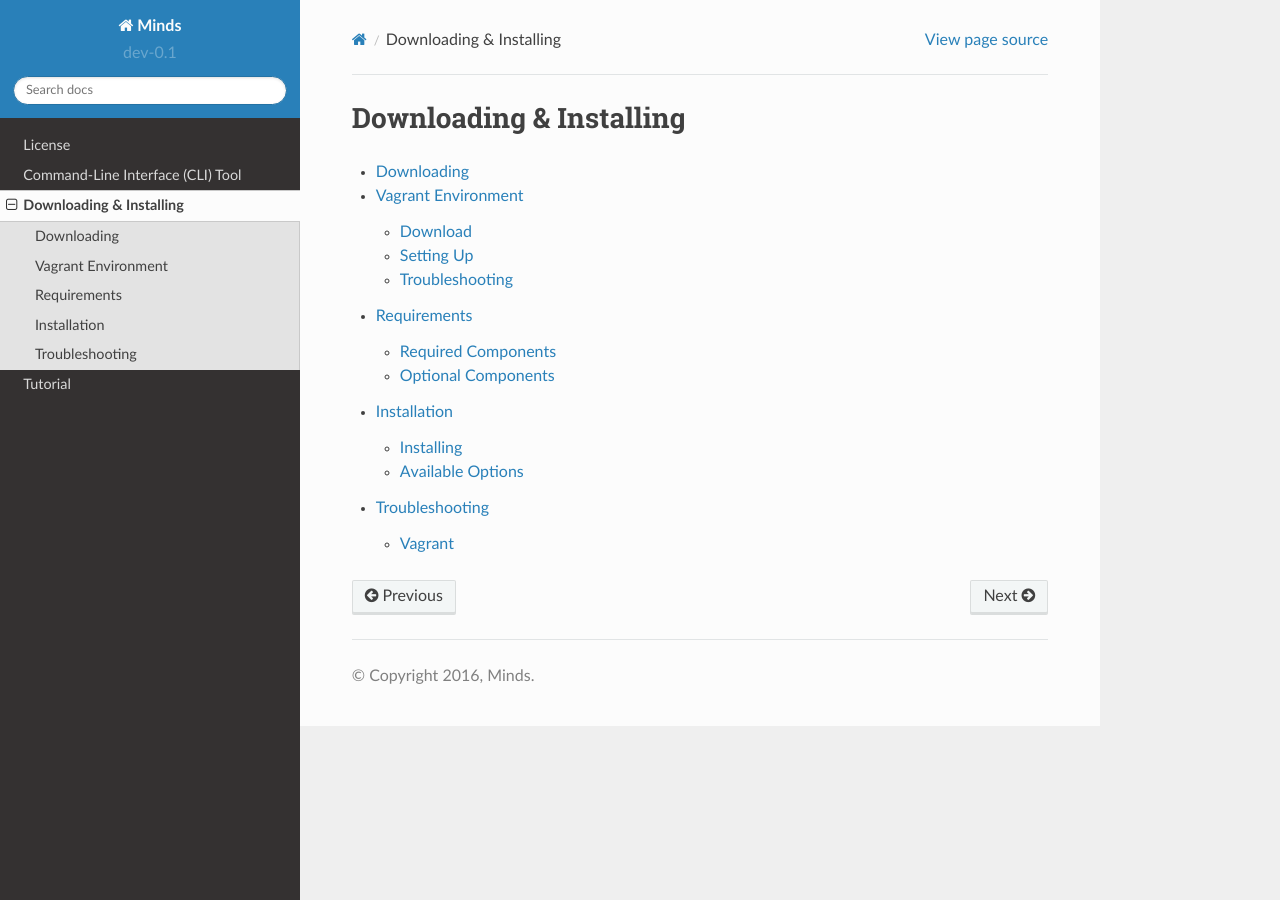
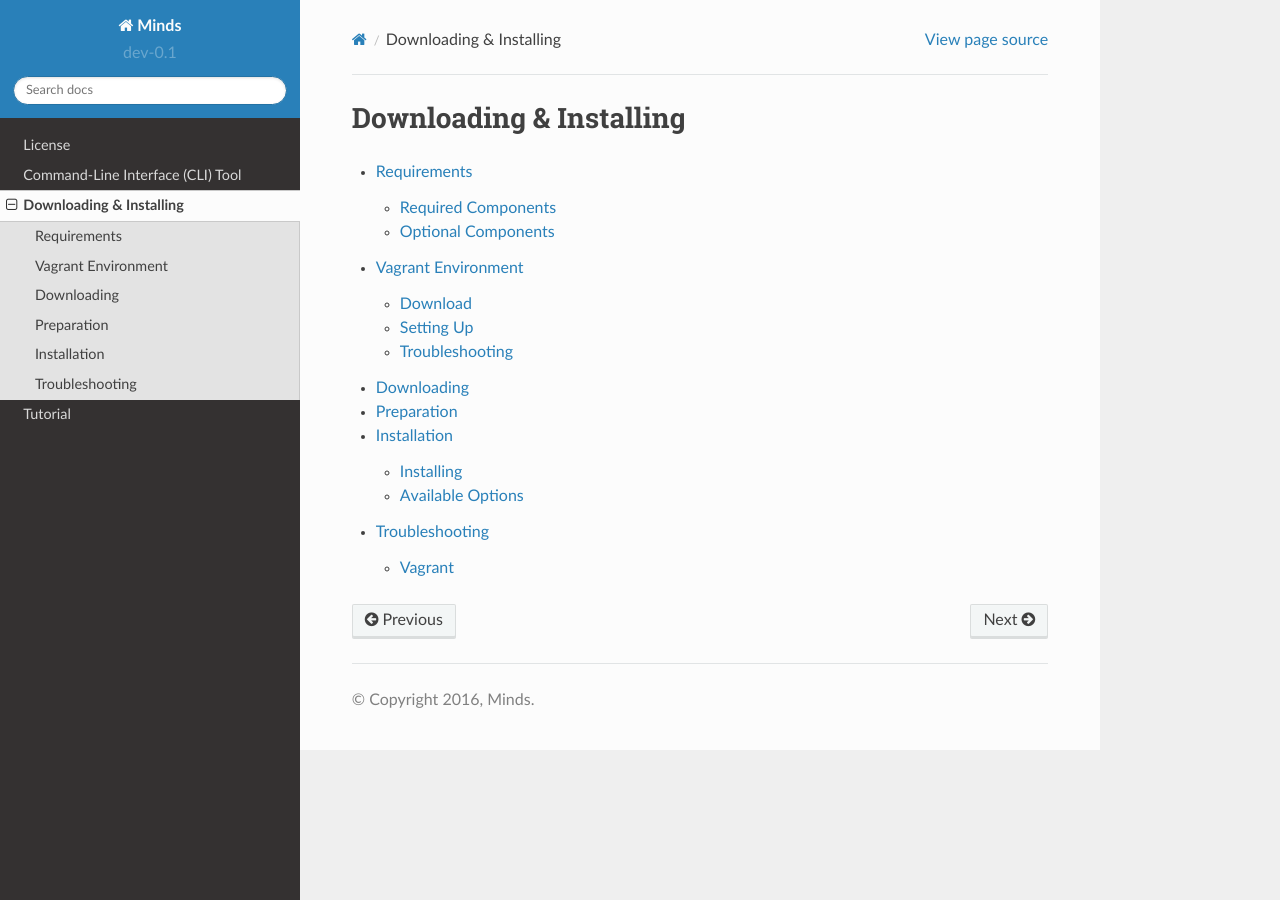
Before and after one commit to Minds/ORG, a Sphinx documentation site: the page built from docs/source/install.rst, in a window 1280 px wide. Built offline with Sphinx 7.4.7 and the Read the Docs theme 2.0.0, drawn with Linux system fonts in a browser that asks for light colours.

Commit message:
(doc): base preparation page; sort install nav
(cherry picked from commit 8872a719ed976d09d64438d780e9b99fd6a0d110)

```diff
--- a/docs/source/install.rst
+++ b/docs/source/install.rst
@@ -5,8 +5,9 @@
 .. toctree::
    :maxdepth: 2
 
+   install/requirements
+   install/vagrant
    install/download
-   install/vagrant
-   install/requirements
+   install/preparation
    install/installation
    install/troubleshooting
```
Also changed, not shown: docs/source/install/preparation.rst (added, +12 -0 lines).
